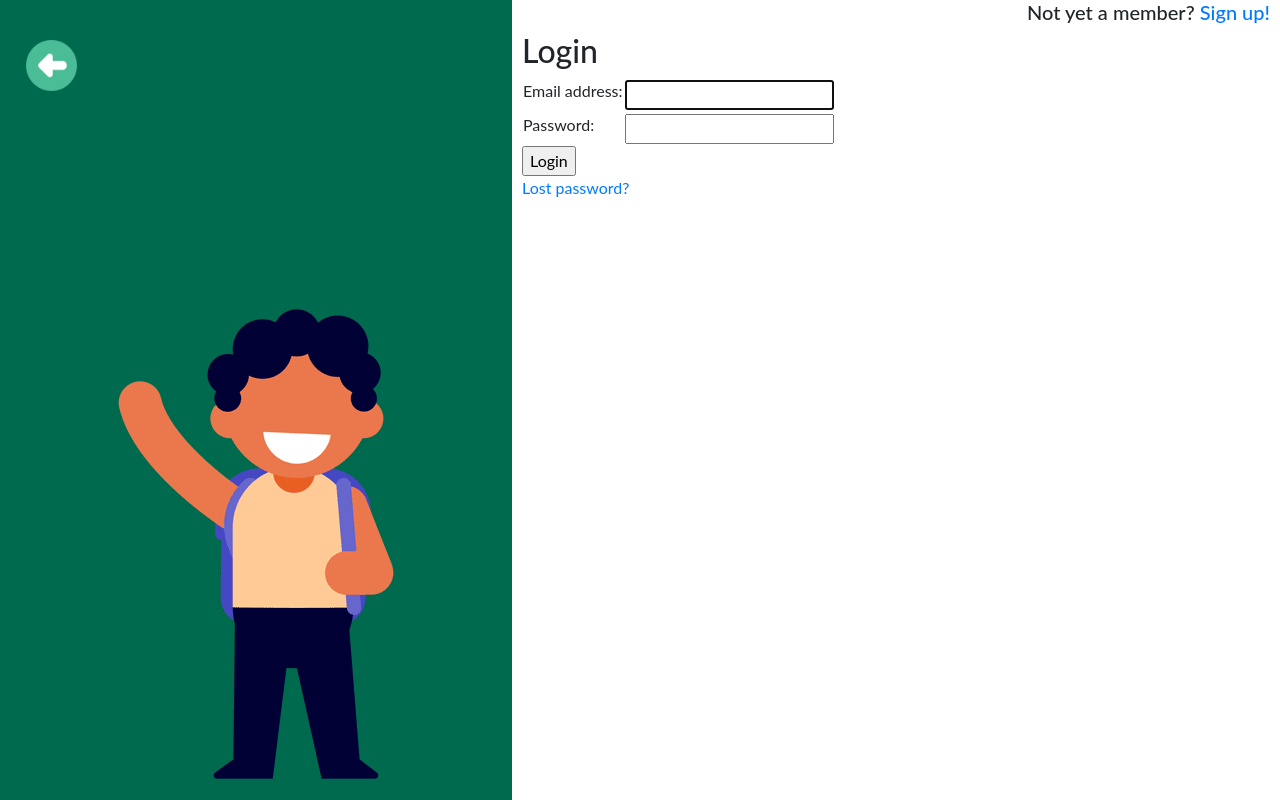
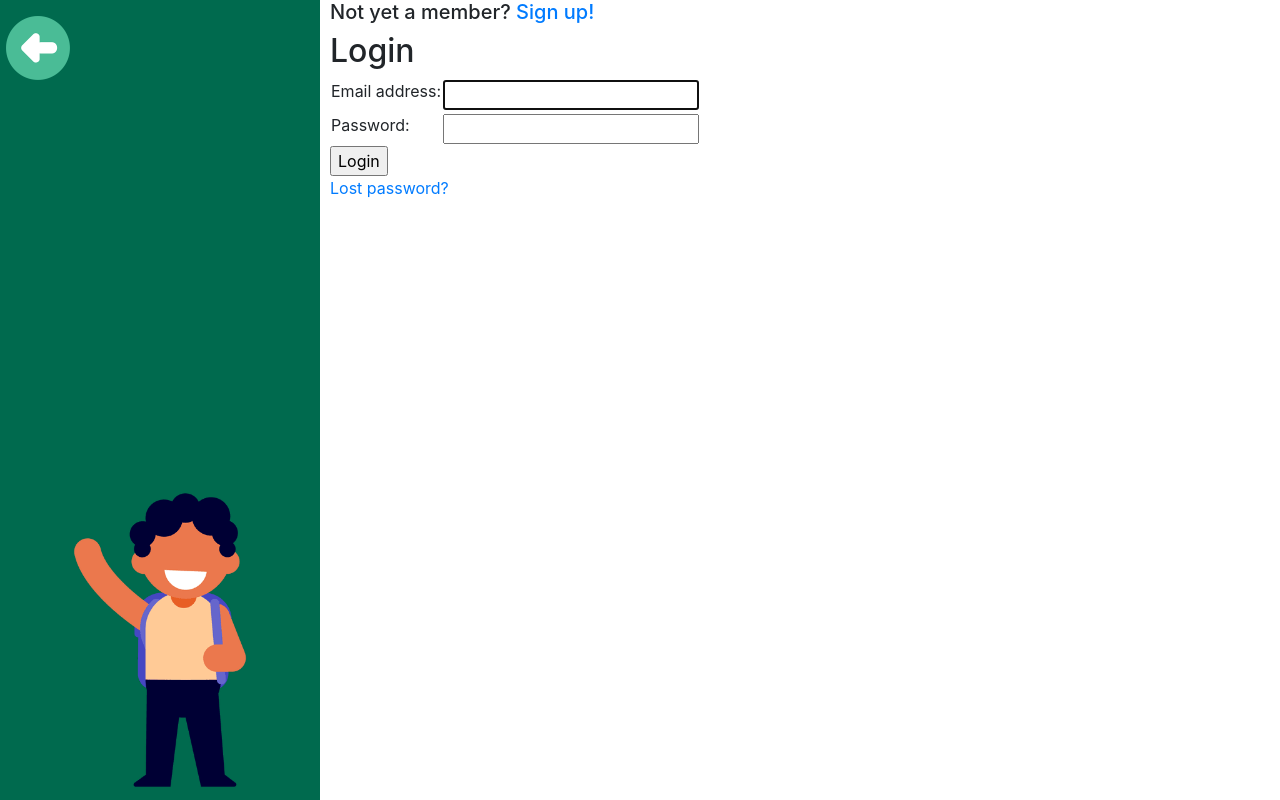
Before and after one commit to dlsucomet/AnimoSched, a Django app: page /archerone/login/ in a window 1280 px wide. Run offline with Django 3.2, Linux system fonts and the light colour scheme; some libraries are stand-ins or nearby versions.

Commit message:
reverted back to original one

```diff
--- a/PrototypeV1/archerone/templates/base_generic.html
+++ b/PrototypeV1/archerone/templates/base_generic.html
@@ -9,7 +9,6 @@
   {% load static %}
   <link rel="stylesheet" href="{% static 'css/bootstrap.css' %}">
   <link rel="stylesheet" href="{% static 'css/styles.css' %}">
-  <link rel="stylesheet" href="{% static 'css/forms.css' %}">
 </head>
 
 <body>
--- a/PrototypeV1/archerone/templates/base_generic_sidebar.html
+++ b/PrototypeV1/archerone/templates/base_generic_sidebar.html
@@ -7,7 +7,6 @@
 {% block sidebar %}
     <div class="sidenav">
         <a href="{% url 'index' %}"><img id="upper" src="{% static "images/back-button.png" %}" alt="Go to previous page"></a>
-        <br>
         <img id="lower" src="{% static "images/signup-welcome.png" %}" alt="Let's get you started!">
     </div>
 {% endblock %}
--- a/PrototypeV1/archerone/templates/registration/login.html
+++ b/PrototypeV1/archerone/templates/registration/login.html
@@ -2,10 +2,7 @@
 
 {% block content %}
   <div class="sidenav-main">
-    <!-- <div class="col-md-6 col-sm-12"> -->
     <div id="signup-message"><h5>Not yet a member? <a href="{% url 'signup' %}">Sign up!</a></h5></div>
-
-      <div class="login-form">
     <h2>Login</h2>
       {% if form.errors %}
           <p>You entered invalid credentials. Please try again.</p>
@@ -35,10 +32,8 @@
           <input type="submit" value="Login" />
           <input type="hidden" name="next" value="{{ next }}" />
       </form>
-      </div>
 
     {# Assumes you setup the password_reset view in your URLconf #}
     <p><a href="{% url 'password_reset' %}">Lost password?</a></p>
-   <!-- </div> -->
   </div>
 {% endblock %}
```
Lines whose indentation alone changed are shown as unchanged.
